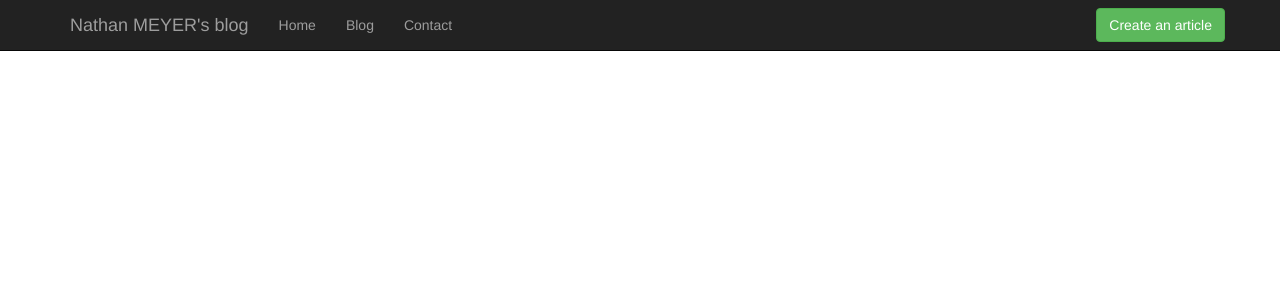
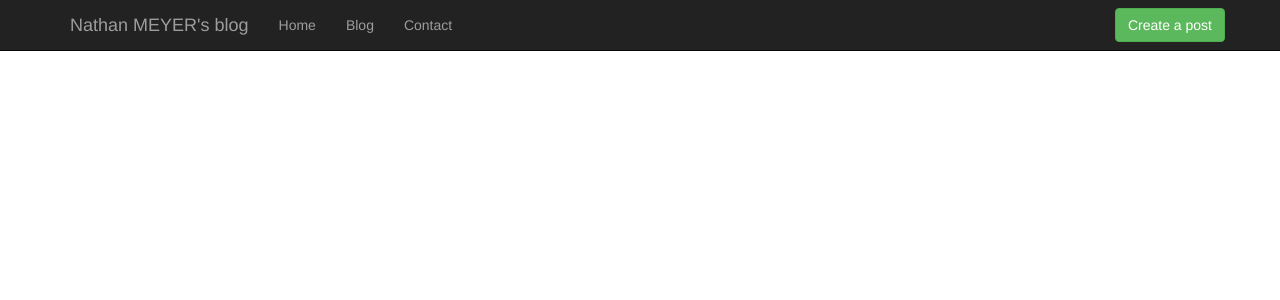
Before and after one commit to Think-It/phpBlog, a PHP site: page / in a window 1280 px wide. Shown: the top 300 px of the page. Run offline with PHP 8.4, Linux system fonts and the light colour scheme; some libraries are stand-ins or nearby versions.

Commit message:
nomenclature from "article" to "post"

```diff
--- a/Controller/ArticlesManager.php
+++ /dev/null
@@ -1,77 +0,0 @@
-<?php
-class ArticlesManager
-{
-  private $_db; // Instance de PDO
-
-  public function __construct($db)
-  {
-    $this->setDb($db);
-  }
-
-  public function add(Article $article)
-  {
-    $q = $this->_db->prepare('INSERT INTO articles(title, content, date, author, callToRead, featuredImg) VALUES(:title, :content, :date, :author, :callToRead, :featuredImg)');
-
-    $q->bindValue(':title', $article->title());
-    $q->bindValue(':content', $article->content(), PDO::PARAM_INT);
-    $q->bindValue(':date', $article->date(), PDO::PARAM_INT);
-    $q->bindValue(':author', $article->author(), PDO::PARAM_INT);
-    $q->bindValue(':callToRead', $article->callToRead(), PDO::PARAM_INT);
-    $q->bindValue(':featuredImg', $article->featuredImg(), PDO::PARAM_INT);
-
-    $q->execute();
-  }
-
-  public function delete(Article $article)
-  {
-    $this->_db->exec('DELETE FROM articles WHERE id = '.$article->id());
-  }
-
-   public function getSingleArticle($id)
-  {
-    $articles = [];
-
-    $q = $this->_db->query('SELECT * FROM articles  WHERE id = '.$id );
-
-    while ($datas = $q->fetch(PDO::FETCH_ASSOC))
-    {
-      $articles[] = new Article($datas);
-    }
-
-    return $articles;
-  }
-
-  public function getAllArticles()
-  {
-    $articles = [];
-
-    $q = $this->_db->query('SELECT * FROM articles ORDER BY date DESC');
-
-    while ($datas = $q->fetch(PDO::FETCH_ASSOC))
-    {
-      $articles[] = new Article($datas);
-    }
-
-    return $articles;
-  }
-
-  public function update(Article $article)
-  {
-    $q = $this->_db->prepare('UPDATE articles SET title = :title, content = :content, author = :author, date = :date, callToRead = :callToRead WHERE id = :id');
-
-    $q->bindValue(':title', $article->title(), PDO::PARAM_INT);
-    $q->bindValue(':content', $article->content(), PDO::PARAM_INT);
-    $q->bindValue(':author', $article->author(), PDO::PARAM_INT);
-    $q->bindValue(':callToRead', $article->callToRead(), PDO::PARAM_INT);
-    $q->bindValue(':date', $article->date(), PDO::PARAM_INT);
-     $q->bindValue(':featuredImg', $article->featuredImg(), PDO::PARAM_INT);
-    $q->bindValue(':id', $article->id(), PDO::PARAM_INT);
-
-    $q->execute();
-  }
-
-  public function setDb(PDO $db)
-  {
-    $this->_db = $db;
-  }
-}
--- a/Controller/Article.php
+++ b/Controller/Post.php
@@ -1,5 +1,5 @@
 <?php
-Class Article{
+Class Post{
 
     private $_id;
     private $_title;
--- /dev/null
+++ b/Controller/PostsManager.php
@@ -0,0 +1,77 @@
+<?php
+class PostsManager
+{
+  private $_db; // Instance de PDO
+
+  public function __construct($db)
+  {
+    $this->setDb($db);
+  }
+
+  public function add(Post $post)
+  {
+    $q = $this->_db->prepare('INSERT INTO posts(title, content, date, author, callToRead, featuredImg) VALUES(:title, :content, :date, :author, :callToRead, :featuredImg)');
+
+    $q->bindValue(':title', $post->title());
+    $q->bindValue(':content', $post->content(), PDO::PARAM_INT);
+    $q->bindValue(':date', $post->date(), PDO::PARAM_INT);
+    $q->bindValue(':author', $post->author(), PDO::PARAM_INT);
+    $q->bindValue(':callToRead', $post->callToRead(), PDO::PARAM_INT);
+    $q->bindValue(':featuredImg', $post->featuredImg(), PDO::PARAM_INT);
+
+    $q->execute();
+  }
+
+  public function delete(Post $post)
+  {
+    $this->_db->exec('DELETE FROM posts WHERE id = '.$post->id());
+  }
+
+   public function getSinglePost($id)
+  {
+    $articles = [];
+
+    $q = $this->_db->query('SELECT * FROM posts  WHERE id = '.$id );
+
+    while ($datas = $q->fetch(PDO::FETCH_ASSOC))
+    {
+      $articles[] = new Post($datas);
+    }
+
+    return $articles;
+  }
+
+  public function getAllPosts()
+  {
+    $post = [];
+
+    $q = $this->_db->query('SELECT * FROM posts ORDER BY date DESC');
+
+    while ($datas = $q->fetch(PDO::FETCH_ASSOC))
+    {
+      $post[] = new Post($datas);
+    }
+
+    return $post;
+  }
+
+  public function update(Post $post)
+  {
+    $q = $this->_db->prepare('UPDATE posts SET title = :title, content = :content, author = :author, date = :date, callToRead = :callToRead WHERE id = :id');
+
+    $q->bindValue(':title', $post->title(), PDO::PARAM_INT);
+    $q->bindValue(':content', $post->content(), PDO::PARAM_INT);
+    $q->bindValue(':author', $post->author(), PDO::PARAM_INT);
+    $q->bindValue(':callToRead', $post->callToRead(), PDO::PARAM_INT);
+    $q->bindValue(':date', $post->date(), PDO::PARAM_INT);
+    $q->bindValue(':featuredImg', $post->featuredImg(), PDO::PARAM_INT);
+    $q->bindValue(':id', $post->id(), PDO::PARAM_INT);
+
+    $q->execute();
+  }
+
+  public function setDb(PDO $db)
+  {
+    $this->_db = $db;
+  }
+}
--- a/View/addArticle.twig
+++ b/View/addPost.twig
@@ -1,11 +1,11 @@
 {% extends 'layout.twig' %}
 {% import 'form.twig' as form %}
 {% block head %}
-	<title>Add an article</title>
+	<title>Add a post</title>
 {% endblock %}
 
 {% block content %}
-    <h1>Add an article</h1><br>
+    <h1>Add a post</h1><br>
 
 <form action="" method="post">
 	{{ form.input('title', 'Title')  }}
@@ -14,7 +14,7 @@
 	{{ form.textarea('content', 'Content', 30) }}
         {{ form.file('image', 'Select a featured image')}}
         <div class="form-group"><br>
-		<button type="submit" class="btn btn-success">Post the article</button>
+		<button type="submit" class="btn btn-success">Publish the post</button>
 	</div>
 </form>
 
--- a/View/layout.twig
+++ b/View/layout.twig
@@ -59,7 +59,7 @@
             <li class=""><a href="index.php?p=contact">Contact</a></li>
           </ul>
             <ul class="nav navbar-nav navbar-right">
-                <div class="btn-nav"><a class="btn btn-success btn-small navbar-btn" href="index.php?p=add-article">Create an article</a>
+                <div class="btn-nav"><a class="btn btn-success btn-small navbar-btn" href="index.php?p=add-post">Create a post</a>
             </ul>
         </div>
         </div><!--/.nav-collapse -->
--- a/index.php
+++ b/index.php
@@ -1,10 +1,10 @@
 <?php
 require 'vendor/autoload.php';
-require 'Controller/Article.php';
-require 'Controller/ArticlesManager.php';
+require 'Controller/Post.php';
+require 'Controller/PostsManager.php';
 
 $db = new PDO("mysql:host=localhost; dbname=blogtwig; charset=UTF8", 'root', 'root');
-$articles = new ArticlesManager($db);
+$posts = new PostsManager($db);
 
 // Routing
 $page = "home";
@@ -31,19 +31,19 @@ switch ($page){
 		break;
 
 	case 'blog':
-	echo $twig->render('blog.twig', ['listArticles' => $articles->getAllArticles()]);
+	echo $twig->render('allPosts.twig', ['allPosts' => $posts->getAllPosts()]);
 	break;
 
-	case 'single' :
-		echo $twig->render('single.twig', ['particularArticle' => $articles->getSingleArticle($_GET['id'])]);
+	case 'singlepost' :
+		echo $twig->render('singlePost.twig', ['singlePost' => $posts->getSinglePost($_GET['id'])]);
 		break;
 
         case 'editpost' :
-	echo $twig->render('editpost.twig', ['editPost' => $articles->getSingleArticle($_GET['id'])]);
+	echo $twig->render('editPost.twig', ['editPost' => $posts->getSinglePost($_GET['id'])]);
 	break;
 
-        case 'add-article' :
-        echo $twig->render('addArticle.twig');
+        case 'add-post' :
+        echo $twig->render('addPost.twig');
 	break;
 
 	default:
```
Also changed, not shown: View/allPosts.twig (added, +30 -0 lines), View/blog.twig (deleted, +0 -29 lines), View/editpost.twig (+8 -8 lines), View/single.twig (deleted, +0 -22 lines), View/singlePost.twig (added, +22 -0 lines).
